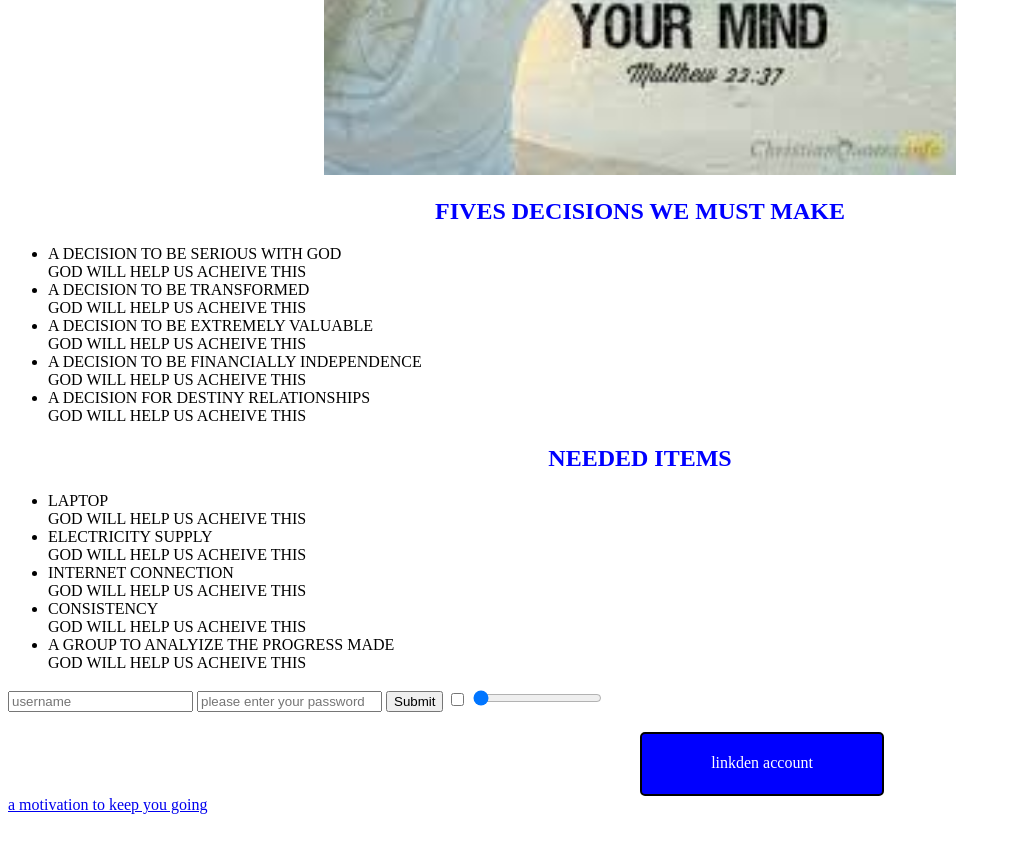
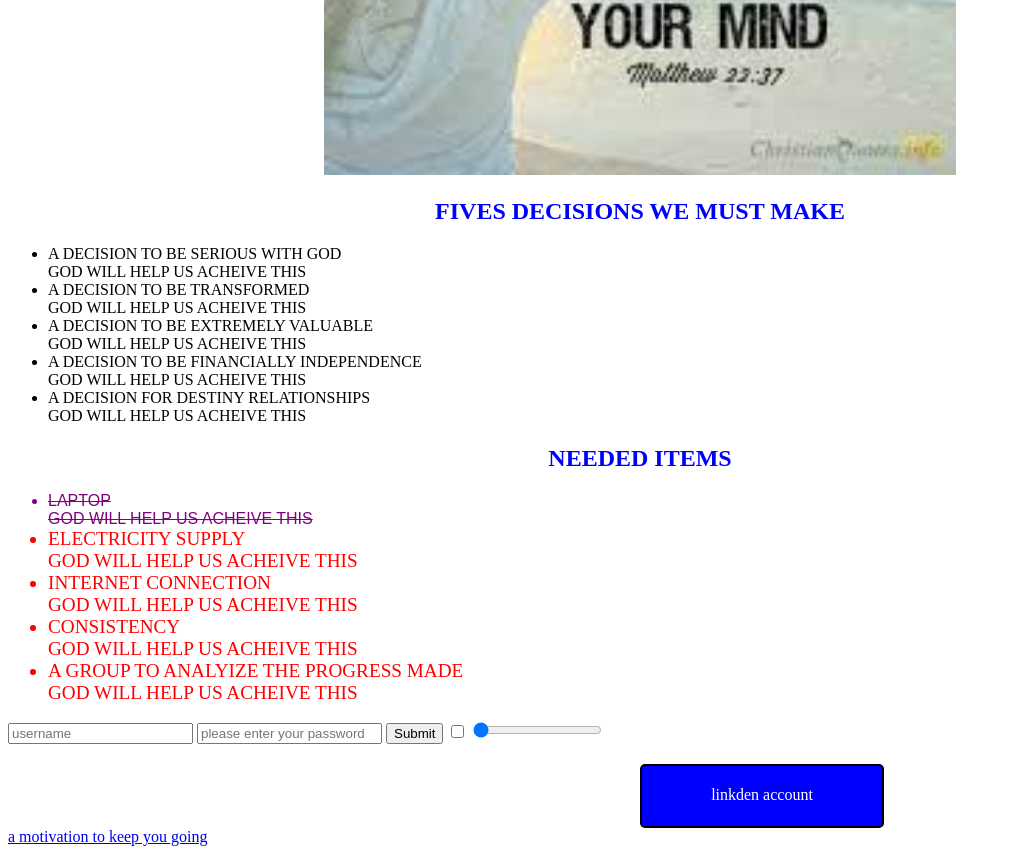
Before and after one commit to ojingwaDaniel/DOM-manipulation, a plain HTML site: page index.html in a window 1280 px wide. Shown: the part 1384-2238 px from the top of the page, without its empty margins (0-1011 px from the left). Before the commit the page ends 2206 px from the top, so only its background shows below. Drawn offline with Linux system fonts and the light colour scheme.

Commit message:
added styling

```diff
--- a/style.css
+++ b/style.css
@@ -31,3 +31,16 @@ img{
     text-decoration: none;
     color: white
 }
+.item{
+    color: red;
+    font-size: larger;
+}
+.changed{
+    color: purple;
+    font-size: medium;
+    font-family: Arial, Helvetica, sans-serif;
+    text-decoration: line-through;
+}
+.step2{
+    text-align: center;
+}
```
